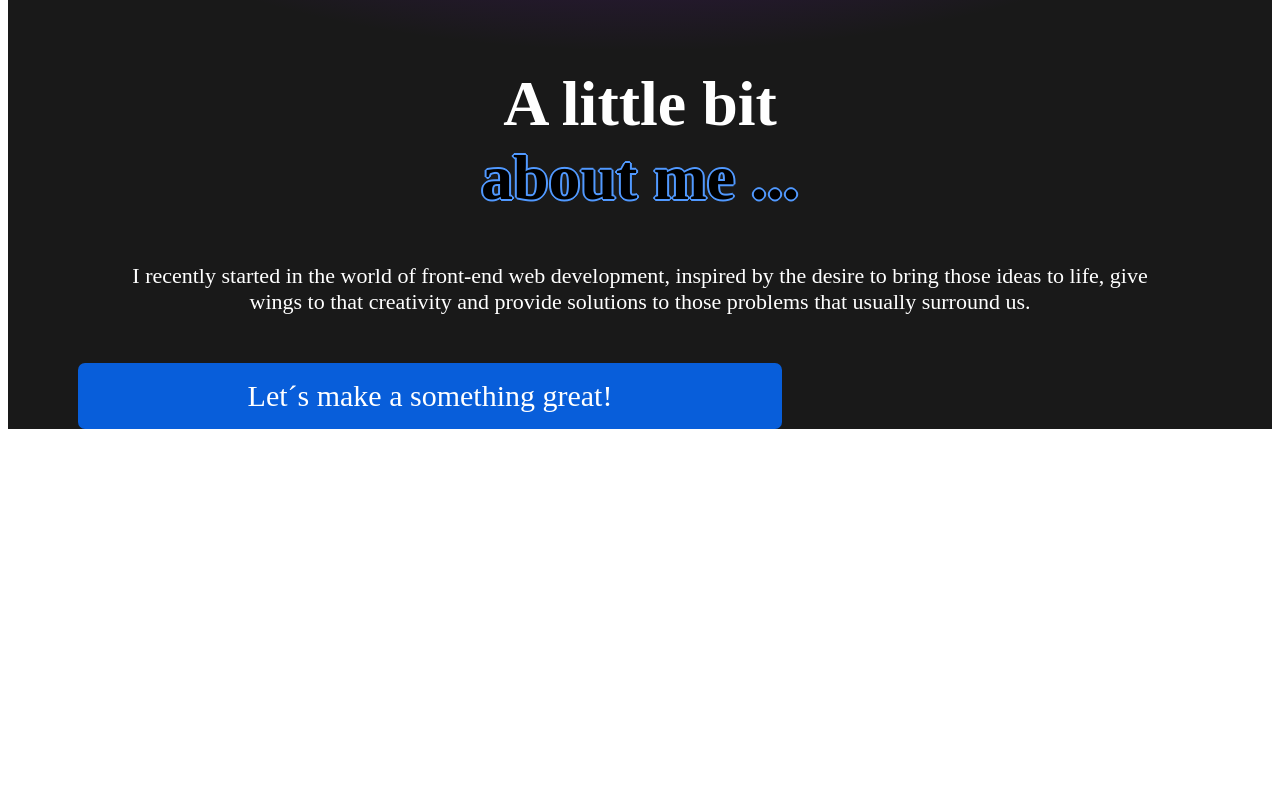
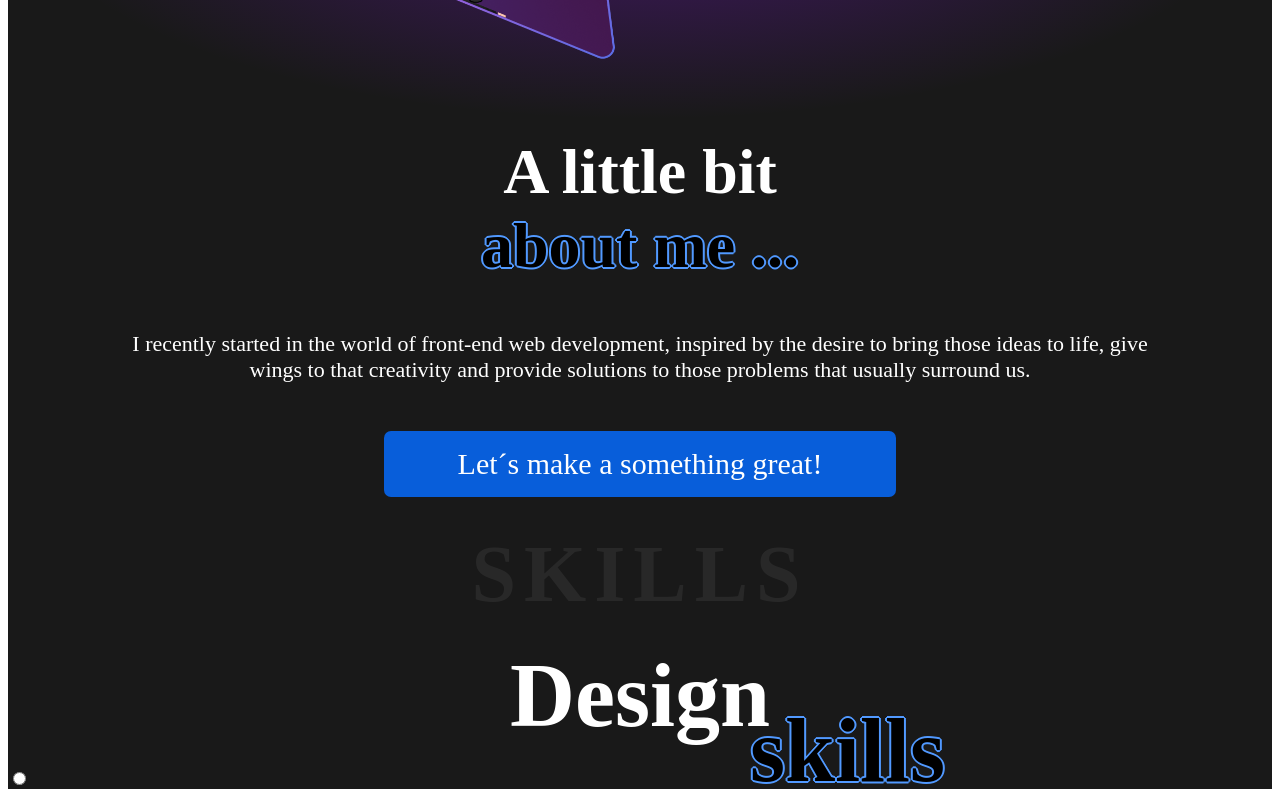
Before and after one commit to namds29/my-blog, a Next.js app: page /portfolio in a window 1280 px wide. Shown: the part 1196-1996 px from the top of the page. Before the commit the page ends 1633 px from the top, so only its background shows below. Built offline with nearby package versions, Linux system fonts and the light colour scheme; a web font is replaced by a local one.

Commit message:
update des

```diff
--- a/pages/portfolio/index.tsx
+++ b/pages/portfolio/index.tsx
@@ -62,13 +62,28 @@ export default function MyPortfolio() {
                 to that creativity and provide solutions to those problems that
                 usually surround us.
               </div>
-              <div className={styles.sub_description_1}>
-                Let´s make a something great!
+              <div className={styles.center_div}>
+                <div className={styles.sub_description_1}>
+                  Let´s make a something great!
+                </div>
               </div>
             </Col>
           </Row>
+          <div className={styles.section_skills}>
+            <div className={styles.txt_header}>SKILLS</div>
+            <div className={styles.header}>
+              <div>Design </div>
+              <div
+                className={styles.txt_folio}
+                style={{ paddingLeft: "415px" }}
+              >
+                skills
+              </div>
+            </div>
+          </div>
         </div>
       </div>
+      <div><input type="radio" /></div>
     </Container>
   );
 }
--- a/styles/Portfolio.module.scss
+++ b/styles/Portfolio.module.scss
@@ -82,12 +82,13 @@
 }
 .section_about_me {
   .txt_header {
-    color: #8d8b8b;
-    font-size: 300%;
+    color: rgba(141, 139, 139, 0.27);
+    font-size: 500%;
     text-align: center;
     letter-spacing: 8px;
     font-weight: bold;
     opacity: 0.5;
+    margin-top: 2rem;
   }
   .color_background {
     position: relative;
@@ -124,11 +125,21 @@
       .sub_description_1 {
         background-color: #085eda;
         font-size: 30px;
-        margin-left: 70px;
         padding: 1rem;
-        width: 42rem;
+        width: 30rem;
         border-radius: 7px;
       }
+    }
+  }
+  .section_skills {
+    color: white;
+    height: 30vh;
+    .header {
+      text-align: center;
+      line-height: 55px;
+      font-size: 90px;
+      font-weight: bold;
+      margin-top: 3rem;
     }
   }
 }
@@ -137,6 +148,10 @@
   text-shadow: 2px 0 0 #5199ff, -2px 0 0 #5199ff, 0 2px 0 #5199ff,
     0 -2px 0 #5199ff, 1px 1px #5199ff, -1px -1px 0 #5199ff, 1px -1px 0 #5199ff,
     -1px 1px 0 #5199ff;
+}
+.center_div {
+  display: flex;
+  justify-content: center;
 }
 @media only screen and (max-width: 900px) {
   .background_intro {
```
